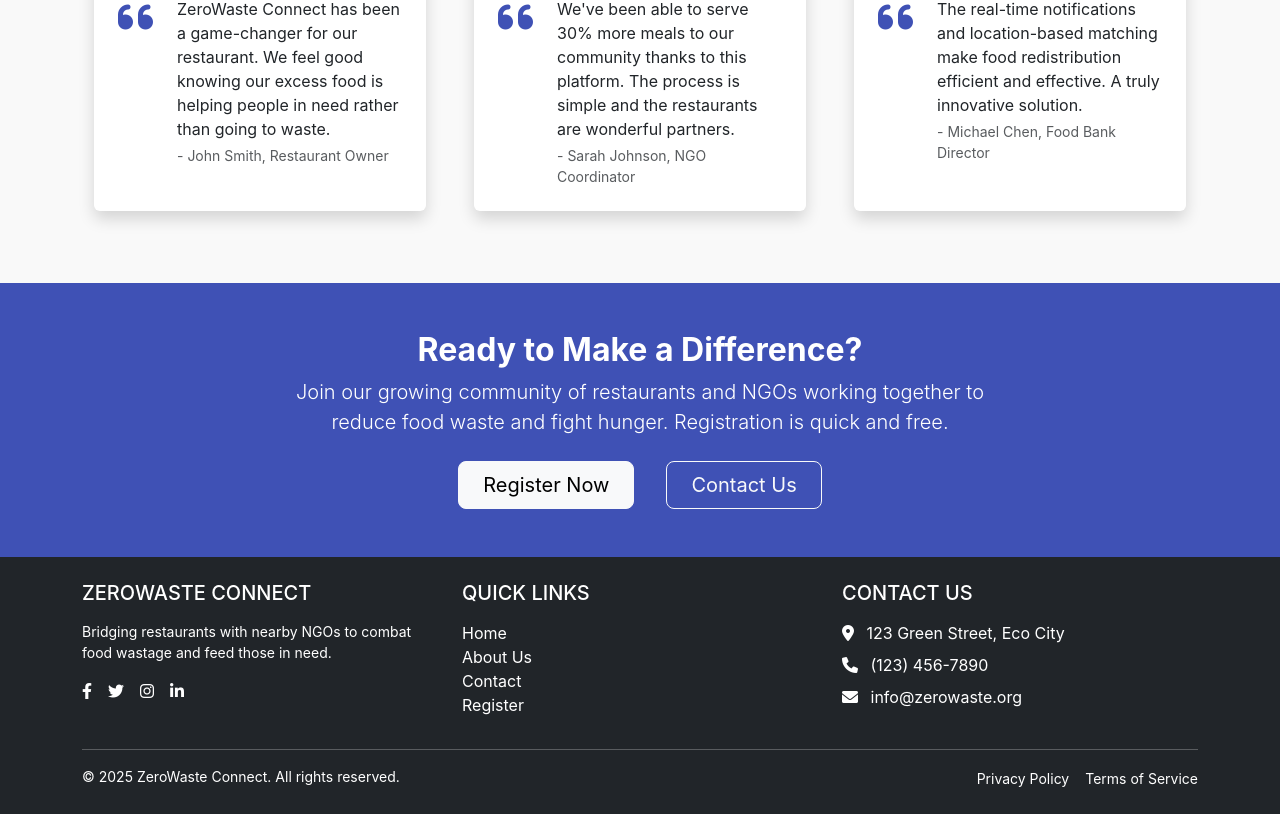
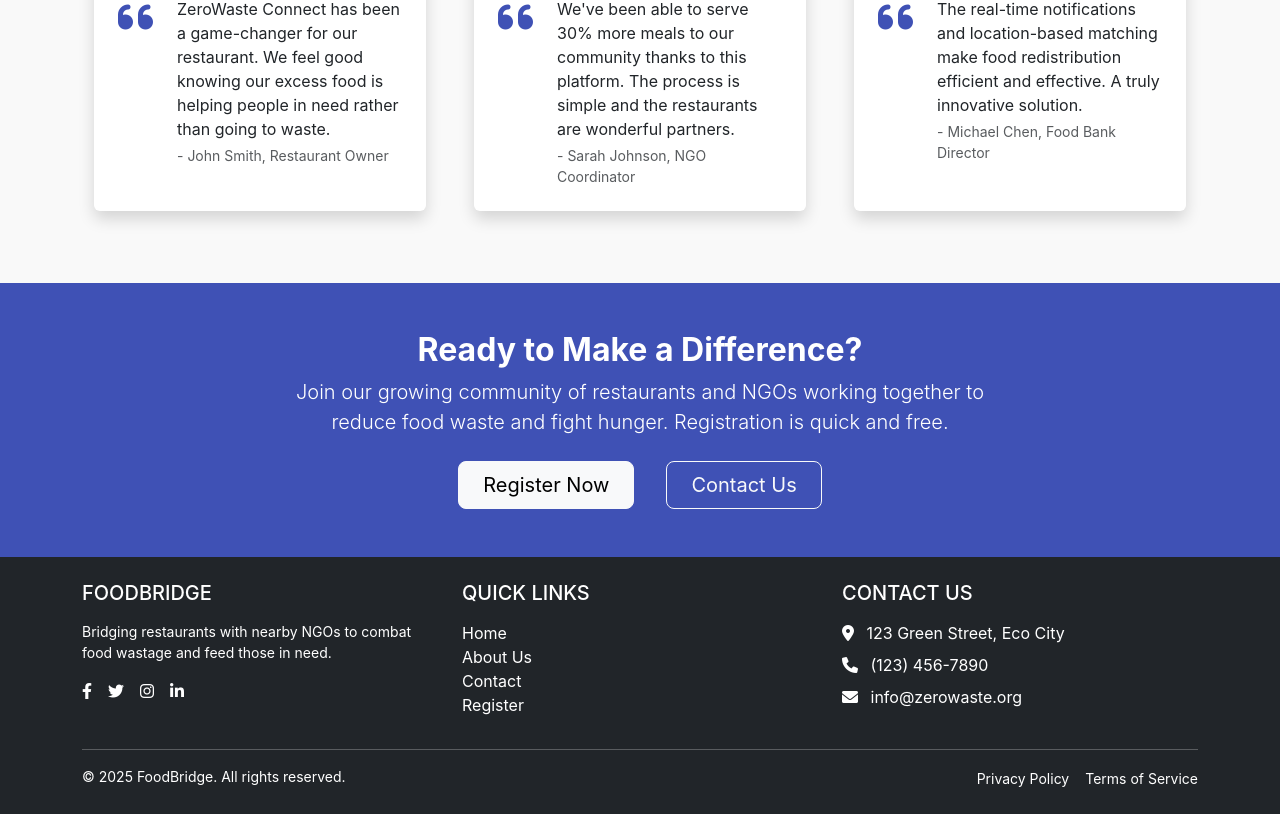
Before and after one commit to Probal-Sen/FoodBridge, a React (Create React App) app: page / in a window 1280 px wide. Shown: the part 1603-2417 px from the top of the page. Built offline with nearby package versions, Linux system fonts and the light colour scheme.

Commit message:
Footer Update

```diff
--- a/src/components/Footer.jsx
+++ b/src/components/Footer.jsx
@@ -9,7 +9,7 @@ const Footer = () => {
       <div className="container">
         <div className="row">
           <div className="col-md-4 mb-3 mb-md-0">
-            <h5 className="text-uppercase mb-3">ZeroWaste Connect</h5>
+            <h5 className="text-uppercase mb-3">FoodBridge</h5>
             <p className="small">
               Bridging restaurants with nearby NGOs to combat food wastage and feed those in need.
             </p>
@@ -56,7 +56,7 @@ const Footer = () => {
         <div className="row">
           <div className="col-md-6 text-center text-md-start">
             <p className="small mb-0">
-              &copy; {currentYear} ZeroWaste Connect. All rights reserved.
+              &copy; {currentYear} FoodBridge. All rights reserved.
             </p>
           </div>
           <div className="col-md-6 text-center text-md-end">
```
